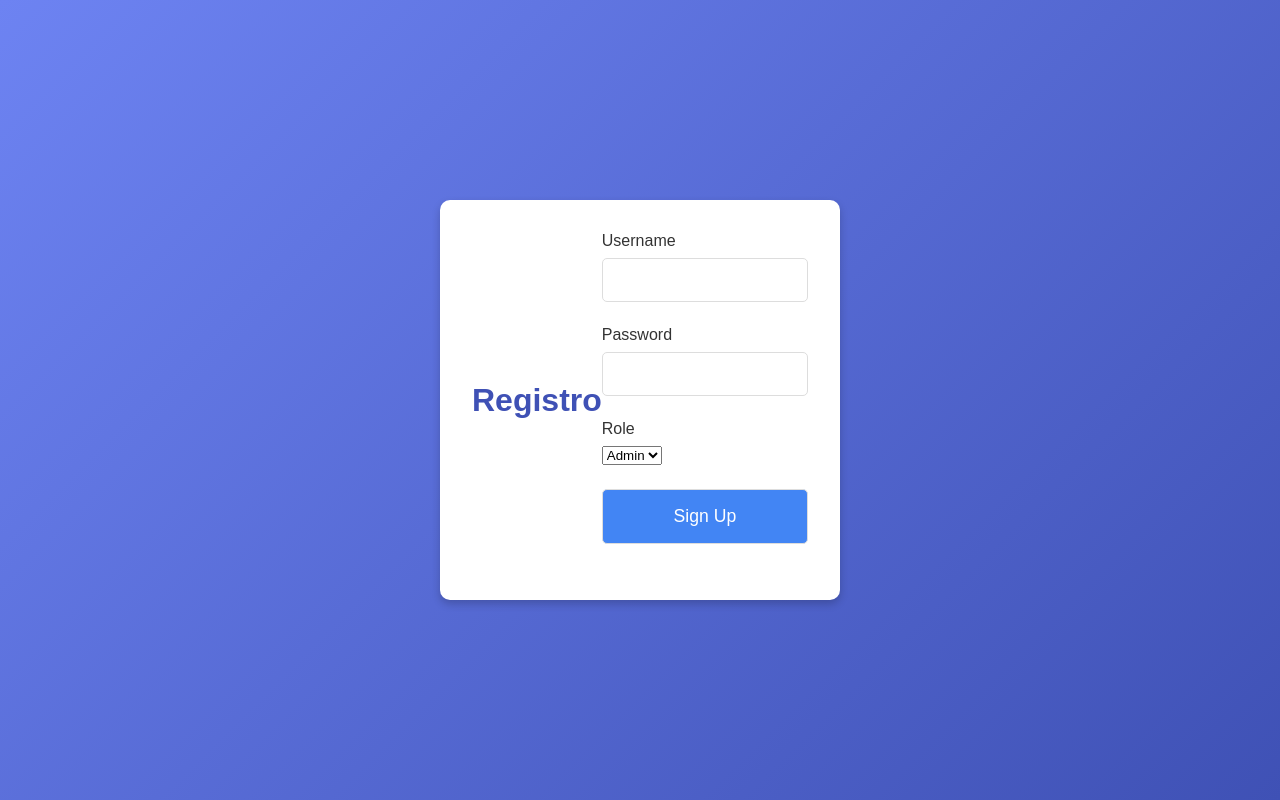
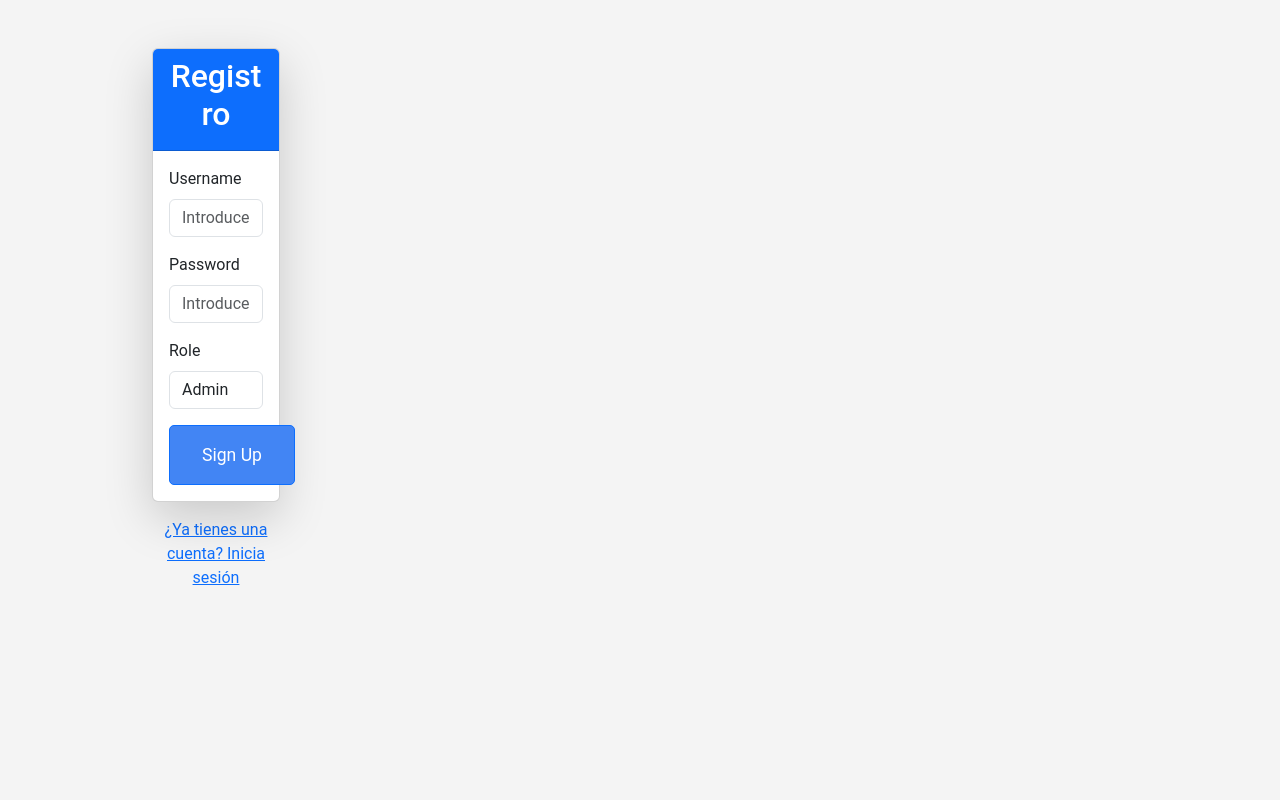
Before and after one commit to Lautarocuesta/aulavir, a Flask app: template app/templates/sign_in.html in a window 1280 px wide. Run offline with Flask 3, Linux system fonts and the light colour scheme; the template is opened without the code that fills it: values that come from a table or form of the project are taken from there, others are empty.

Commit message:
patri commit y arrgelo en diseño y funcionalidades

```diff
--- a/app/back.py
+++ b/app/back.py
@@ -18,7 +18,7 @@
 
 app = Flask(__name__)
 app.config['SECRET_KEY'] = 'patri'
-app.config['SQLALCHEMY_DATABASE_URI'] = 'mysql://uamws7gyeh4cvtip:Oeco6Lr2lb2XEppKt2gV@bz0veppeu5g5enzhkrdq-mysql.services.clever-cloud.com:3306/bz0veppeu5g5enzhkrdq?ssl_disabled=True'
+app.config['SQLALCHEMY_DATABASE_URI'] = 'mysql://uamws7gyeh4cvtip:Oeco6Lr2lb2XEppKt2gV@bz0veppeu5g5enzhkrdq-mysql.services.clever-cloud.com:3306/bz0veppeu5g5enzhkrdq?'
 app.config['UPLOAD_FOLDER'] = UPLOAD_FOLDER
 
 db = SQLAlchemy(app)
@@ -28,14 +28,16 @@
 login_manager.login_view = 'login'
 login_manager.init_app(app)
 
-# Modelos
+
 class User(UserMixin, db.Model):
     id = db.Column(db.Integer, primary_key=True)
     username = db.Column(db.String(150), unique=True, nullable=False)
     password = db.Column(db.String(150), nullable=False)
+    role = db.Column(db.String(50), nullable=False)  # Rol del usuario (admin/user)
 
     def __repr__(self):
-        return f"User('{self.username}')"
+        return f"User('{self.username}', '{self.role}')"
+
 
 class Maestro(UserMixin, db.Model):
     id = db.Column(db.Integer, primary_key=True)
@@ -125,31 +127,41 @@
 @app.route('/login', methods=['GET', 'POST'])
 def login():
     form = LoginForm()
+
+
     if form.validate_on_submit():
+
         user = User.query.filter_by(username=form.username.data).first()
 
-        if user and check_password(user.password, form.password.data):
+
+        if user and user.password == form.password.data:
             login_user(user)
             flash('Login exitoso. ¡Bienvenido!', 'success')
-            return redirect(url_for('dashboard'))
+            return redirect(url_for('index'))
         else:
             flash('Login fallido. Revisa tu nombre de usuario y contraseña.', 'danger')
 
     return render_template('login.html', form=form)
+
 
 @app.route('/sign_in', methods=['GET', 'POST'])
 def sign_in():
     form = SignUpForm()
     if form.validate_on_submit():
 
+        new_user = User(
+            username=form.username.data,
+            password=form.password.data,
+            role=form.role.data
+        )
         try:
             db.session.add(new_user)
             db.session.commit()
-            flash('Tu cuenta ha sido creada exitosamente. ¡Ahora puedes iniciar sesión!', 'success')
+            flash('cuenta creada', 'success')
             return redirect(url_for('login'))
         except Exception as e:
             db.session.rollback()
-            flash(f'Error al crear la cuenta: {str(e)}', 'danger')
+            flash(f'error {str(e)}', 'danger')
 
     return render_template('sign_in.html', form=form)
 
@@ -159,12 +171,6 @@
     logout_user()
     flash('Has cerrado sesión.', 'info')
     return redirect(url_for('index'))
-
-@app.route('/dashboard')
-@login_required
-def dashboard():
-    courses = Curso.query.all()
-    return render_template('dashboard.html', courses=courses)
 
 @app.route('/courses')
 def courses():
@@ -180,7 +186,7 @@
 def add_course():
     if current_user.role != 'instructor':
         flash('Acceso denegado: Solo los instructores pueden agregar cursos.', 'danger')
-        return redirect(url_for('dashboard'))
+        return redirect(url_for('index'))
 
     form = AddClassForm()
 
@@ -190,14 +196,14 @@
             db.session.add(new_course)
             db.session.commit()
             flash('Curso agregado exitosamente.', 'success')
-            return redirect(url_for('dashboard'))
+            return redirect(url_for('tarea'))
         except Exception as e:
             db.session.rollback()
             flash('Error al agregar el curso: ' + str(e), 'danger')
 
     return render_template('add_course.html', form=form)
 
-# Verificar si el archivo tiene una extensión permitida
+
 def allowed_file(filename):
     return '.' in filename and filename.rsplit('.', 1)[1].lower() in ALLOWED_EXTENSIONS
 
@@ -225,7 +231,7 @@
 
     if current_user.id != course.instructor_id:
         flash('Acceso denegado: Solo el instructor puede añadir estudiantes.', 'danger')
-        return redirect(url_for('dashboard'))
+        return redirect(url_for('index'))
 
     student_id = request.form.get('student_id')
     student = User.query.get(student_id)
@@ -239,7 +245,7 @@
     else:
         flash('Estudiante no encontrado.', 'danger')
 
-    return redirect(url_for('dashboard'))
+    return redirect(url_for('index'))
 
 @app.route('/remover_estudiante_de_curso/<int:curso_id>/<int:student_id>', methods=['POST'])
 @login_required
@@ -248,7 +254,7 @@
 
     if current_user.id != course.instructor_id:
         flash('Acceso denegado: Solo el instructor puede remover estudiantes.', 'danger')
-        return redirect(url_for('dashboard'))
+        return redirect(url_for('index'))
 
 
     student = User.query.get(student_id)
@@ -260,7 +266,7 @@
     else:
         flash('El estudiante no está inscrito en este curso.', 'danger')
 
-    return redirect(url_for('dashboard'))
+    return redirect(url_for('index'))
 
 # Ruta para las tareas de cada materia
 @app.route('/course/<int:course_id>/tasks')
--- a/app/templates/sign_in.html
+++ b/app/templates/sign_in.html
@@ -4,97 +4,47 @@
     <meta charset="UTF-8">
     <meta name="viewport" content="width=device-width, initial-scale=1.0">
     <title>Registro - Aula Virtual</title>
+    <!-- Bootstrap CSS -->
+    <link href="https://cdn.jsdelivr.net/npm/bootstrap@5.3.0/dist/css/bootstrap.min.css" rel="stylesheet">
     <link rel="stylesheet" href="{{ url_for('static', filename='css/styles.css') }}">
-    <style>
-        body {
-            font-family: Arial, sans-serif;
-            background-color: #f4f4f9;
-            color: #333;
-            margin: 0;
-            padding: 0;
-            display: flex;
-            justify-content: center;
-            align-items: center;
-            height: 100vh;
-            background: linear-gradient(135deg, #6D83F2, #3F51B5);
-        }
-
-        .container {
-            background-color: #fff;
-            padding: 2rem;
-            border-radius: 10px;
-            box-shadow: 0 4px 8px rgba(0, 0, 0, 0.2);
-            max-width: 400px;
-            width: 100%;
-        }
-
-        h1 {
-            text-align: center;
-            color: #3F51B5;
-        }
-
-        form div {
-            margin-bottom: 1.5rem;
-        }
-
-        label {
-            display: block;
-            margin-bottom: 0.5rem;
-            color: #333;
-        }
-
-        input {
-            width: 100%;
-            padding: 0.75rem;
-            border: 1px solid #ddd;
-            border-radius: 5px;
-            font-size: 1rem;
-        }
-
-        input:focus {
-            border-color: #3F51B5;
-            outline: none;
-        }
-
-        .btn-submit {
-            width: 100%;
-            padding: 0.75rem;
-            background-color: #3F51B5;
-            border: none;
-            border-radius: 5px;
-            color: white;
-            font-size: 1.1rem;
-            cursor: pointer;
-            transition: background-color 0.3s ease;
-        }
-
-        .btn-submit:hover {
-            background-color: #6D83F2;
-        }
-    </style>
 </head>
 <body>
-    <div class="container">
-        <h1>Registro</h1>
+    <div class="container mt-5">
+        <div class="row justify-content-center">
+            <div class="col-md-6">
+                <div class="card shadow-lg">
+                    <div class="card-header text-center bg-primary text-white">
+                        <h2>Registro</h2>
+                    </div>
+                    <div class="card-body">
                         <form method="POST" action="{{ url_for('sign_in') }}">
                             {{ form.hidden_tag() }}
-            <div class="form-group">
+                            <div class="mb-3">
                                 {{ form.username.label(class="form-label") }}
-                {{ form.username(class="form-control") }}
+                                {{ form.username(class="form-control", placeholder="Introduce tu nombre de usuario") }}
                             </div>
-            <div class="form-group">
+                            <div class="mb-3">
                                 {{ form.password.label(class="form-label") }}
-                {{ form.password(class="form-control") }}
+                                {{ form.password(class="form-control", placeholder="Introduce tu contraseña") }}
                             </div>
-            <div class="form-group">
+                            <div class="mb-3">
                                 {{ form.role.label(class="form-label") }}
                                 {{ form.role(class="form-control") }}
                             </div>
-            <div class="form-group">
-                {{ form.submit(class="btn btn-primary") }}
+                            <div class="d-grid">
+                                {{ form.submit(class="btn btn-primary btn-block") }}
                             </div>
                         </form>
+                    </div>
+                </div>
+                <div class="text-center mt-3">
+                    <a href="{{ url_for('login') }}" class="text-primary">¿Ya tienes una cuenta? Inicia sesión</a>
+                </div>
+            </div>
+        </div>
+    </div>
 
-    </div>
+    <!-- Bootstrap JS (opcional) -->
+    <script src="https://cdn.jsdelivr.net/npm/bootstrap@5.3.0/dist/js/bootstrap.bundle.min.js"></script>
 </body>
 </html>
```
Also changed, not shown: app/templates/profile.html (added, +64 -0 lines). Lines whose indentation alone changed are shown as unchanged.
